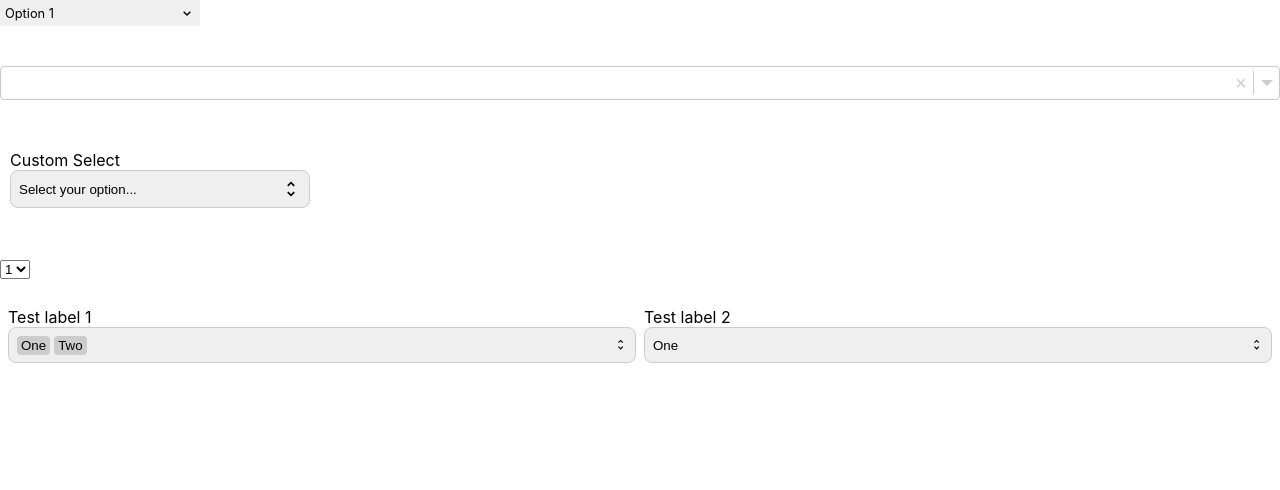
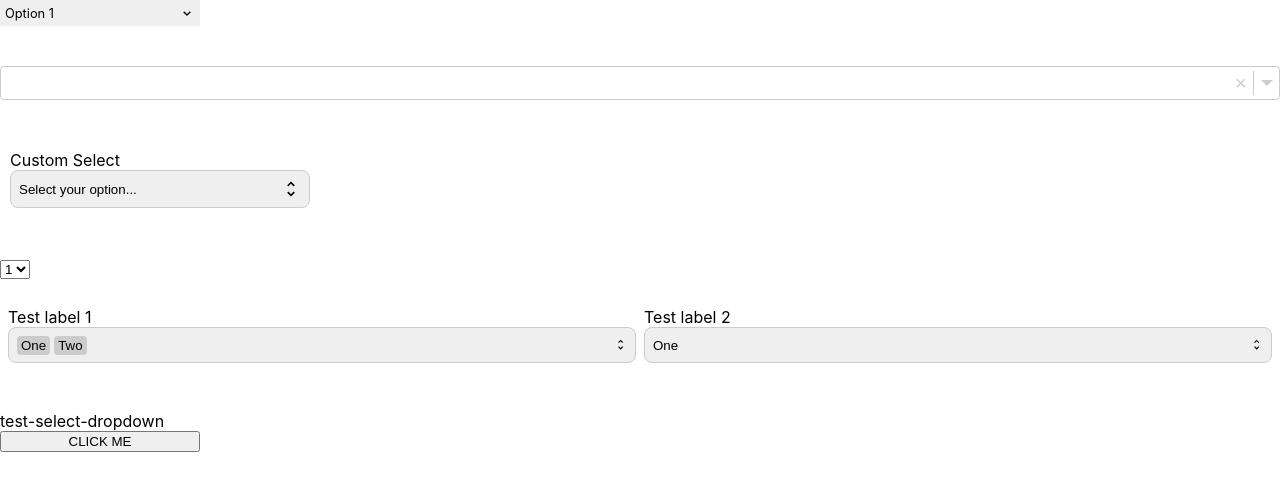
Before and after one commit to freddan88/CustomSelect, a React (Create React App) app: page / in a window 1280 px wide. Shown: the top 490 px of the page. Built offline with nearby package versions, Linux system fonts and the light colour scheme.

Commit message:
Start to create new dropdown using templates

```diff
--- /dev/null
+++ b/src/DrodownSelect/DropdownSelect.tsx
@@ -0,0 +1,73 @@
+import React, { RefObject, useRef, useState } from "react";
+import DropdownBody from "../DropdownTemplates/DropdownBody";
+import DropdownHeader from "../DropdownTemplates/DropdownHeader";
+
+interface IProps {
+  // options: any[]
+  label?: string;
+  value?: string | number;
+  autoFocus?: boolean;
+  searchable?: boolean;
+  multiple?: boolean;
+}
+
+const DropdownSelect: React.FC = () => {
+  const [isOpen, setIsOpen] = useState(false);
+
+  const dropdownHeaderRef: RefObject<HTMLDivElement> = useRef(null);
+
+  const handleToggleOpen = () => {
+    setIsOpen((prevOpen) => !prevOpen);
+  };
+
+  return (
+    <div style={{ maxWidth: "200px" }}>
+      <label htmlFor="test-select-dropdown">test-select-dropdown</label>
+      <DropdownHeader onChildClick={handleToggleOpen} ref={dropdownHeaderRef}>
+        <button id="test-select-dropdown">
+          <span>CLICK ME</span>
+        </button>
+      </DropdownHeader>
+      {isOpen && dropdownHeaderRef.current && (
+        <DropdownBody
+          headerPositions={dropdownHeaderRef.current.getBoundingClientRect()}
+        >
+          <ul style={{ padding: 0, margin: 0 }}>
+            <li style={{ display: "flex", alignItems: "center", gap: "4px" }}>
+              <input
+                type="radio"
+                tabIndex={-1}
+                id="select-dropdown-1"
+                name="test-select-dropdown"
+                style={{ margin: 0 }}
+              />
+              <label
+                htmlFor="select-dropdown-1"
+                style={{ display: "block", flex: 1 }}
+              >
+                First
+              </label>
+            </li>
+            <li style={{ display: "flex", alignItems: "center", gap: "4px" }}>
+              <input
+                type="radio"
+                tabIndex={-1}
+                id="select-dropdown-2"
+                name="test-select-dropdown"
+                style={{ margin: 0 }}
+              />
+              <label
+                htmlFor="select-dropdown-2"
+                style={{ display: "block", flex: 1 }}
+              >
+                Second
+              </label>
+            </li>
+          </ul>
+        </DropdownBody>
+      )}
+    </div>
+  );
+};
+
+export default DropdownSelect;
--- /dev/null
+++ b/src/DropdownTemplates/DropdownBody.tsx
@@ -0,0 +1,29 @@
+import { useEffect, ReactNode } from "react";
+
+interface IProps {
+  width?: number;
+  children: ReactNode;
+  headerPositions: DOMRect;
+}
+
+const DropdownBody = ({ children, headerPositions, width }: IProps) => {
+  useEffect(() => {
+    console.log(headerPositions);
+  }, [headerPositions]);
+
+  const containerWidth = width === undefined ? headerPositions.width : width;
+
+  return (
+    <div
+      style={{
+        position: "fixed",
+        width: containerWidth,
+        left: headerPositions.left,
+      }}
+    >
+      {children}
+    </div>
+  );
+};
+
+export default DropdownBody;
--- /dev/null
+++ b/src/DropdownTemplates/DropdownHeader.tsx
@@ -0,0 +1,33 @@
+import { forwardRef, MouseEvent, ReactNode } from "react";
+
+interface IProps {
+  children: ReactNode;
+  onChildClick: () => void;
+}
+
+const DropdownHeader = forwardRef<HTMLDivElement, IProps>(
+  ({ children, onChildClick }, headerRef) => {
+    const handleClickCapture = (e: MouseEvent<HTMLDivElement>) => {
+      const clickedElement = e.target as HTMLElement;
+      const triggerElement = clickedElement.closest("button");
+      if (!triggerElement) {
+        throw new Error(
+          "Child-element for this component needs to be a button"
+        );
+      }
+      onChildClick();
+    };
+
+    return (
+      <div
+        ref={headerRef}
+        onClickCapture={handleClickCapture}
+        style={{ display: "flex", flexDirection: "column" }}
+      >
+        {children}
+      </div>
+    );
+  }
+);
+
+export default DropdownHeader;
--- a/src/index.tsx
+++ b/src/index.tsx
@@ -1,4 +1,4 @@
-import React from "react";
+import React, { useState } from "react";
 import ReactDOM from "react-dom";
 import "./index.css";
 import CustomSelect from "./CustomSelect/CustomSelect";
@@ -6,6 +6,8 @@ import reportWebVitals from "./reportWebVitals";
 import InputFieldSelect from "./inputFields/inputFieldSelect/InputFieldSelect";
 import SingleSelectField from "./SingleSelect/SingleSelectField";
 import PortalSelect from "./PortalSelect/PortalSelect";
+import DropdownBodyTemplate from "./DropdownTemplates/DropdownBody";
+import DropdownSelect from "./DrodownSelect/DropdownSelect";
 
 const array = [
   {
@@ -136,6 +138,9 @@ ReactDOM.render(
     </div>
     <br />
     <br />
+    <DropdownSelect />
+    <br />
+    <br />
   </React.StrictMode>,
   document.getElementById("root")
 );
```
